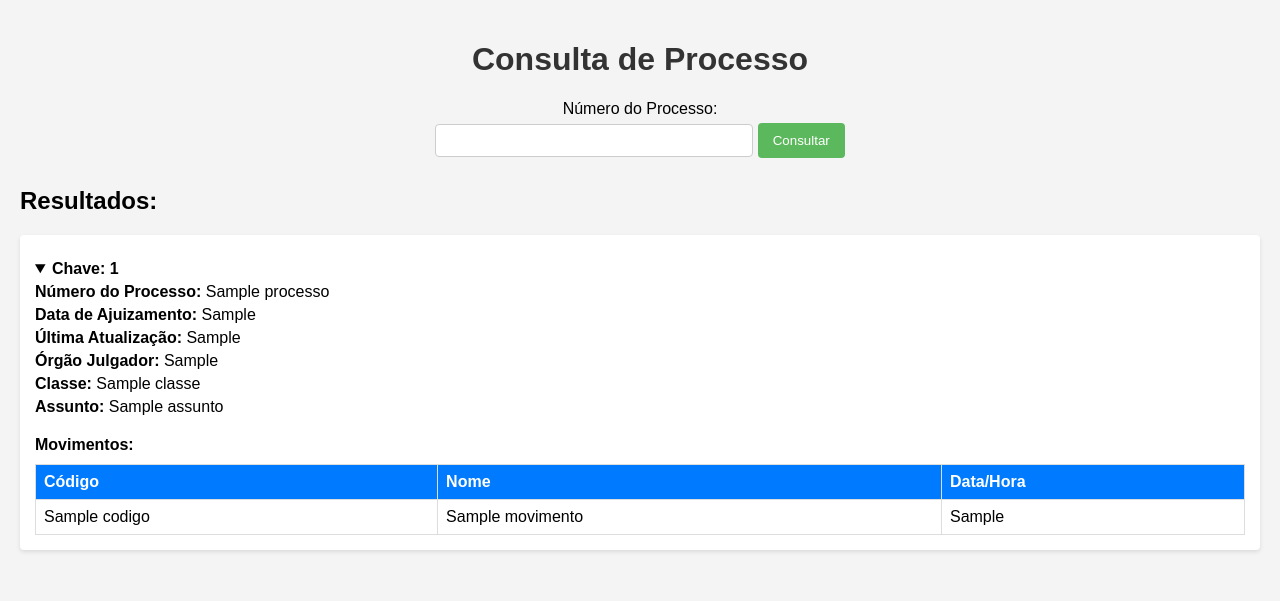
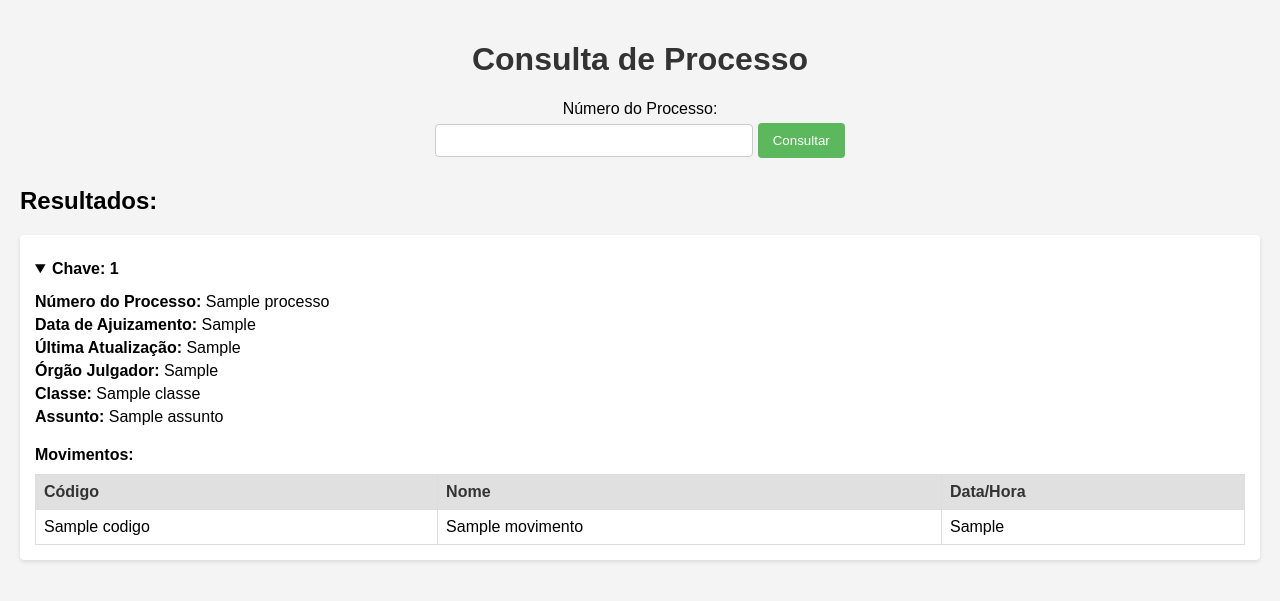
Before and after one commit to higordamasio/api_publica_cnj, a Flask app: template templates/index.html in a window 1280 px wide, after a click that opens the changed part. Shown: the top 601 px of the page. Run offline with Flask 3, Linux system fonts and the light colour scheme; the template is opened without the code that fills it: most values are stand-ins (such as "Sample title", 1, 10 or a date in 2020).

Commit message:
Alt. estilo tabela

```diff
--- a/static/styles.css
+++ b/static/styles.css
@@ -61,6 +61,7 @@ details {
 summary {
     font-weight: bold;
     cursor: pointer;
+    margin-bottom: 10px;
 }
 
 p {
@@ -84,8 +85,8 @@ table {
 }
 
 thead {
-    background-color: #007bff;
-    color: white;
+    background-color: #e0e0e0;
+    color: #333;
 }
 
 th, td {
@@ -95,9 +96,15 @@ th, td {
 }
 
 tr:nth-child(even) {
-    background-color: #f2f2f2;
+    background-color: #f9f9f9;
 }
 
 tr:hover {
-    background-color: #ddd;
+    background-color: #f0f0f0;
 }
+
+/* Add spacing between key and details */
+.header-info {
+    margin-top: 15px;
+    margin-bottom: 20px;
+}
```
